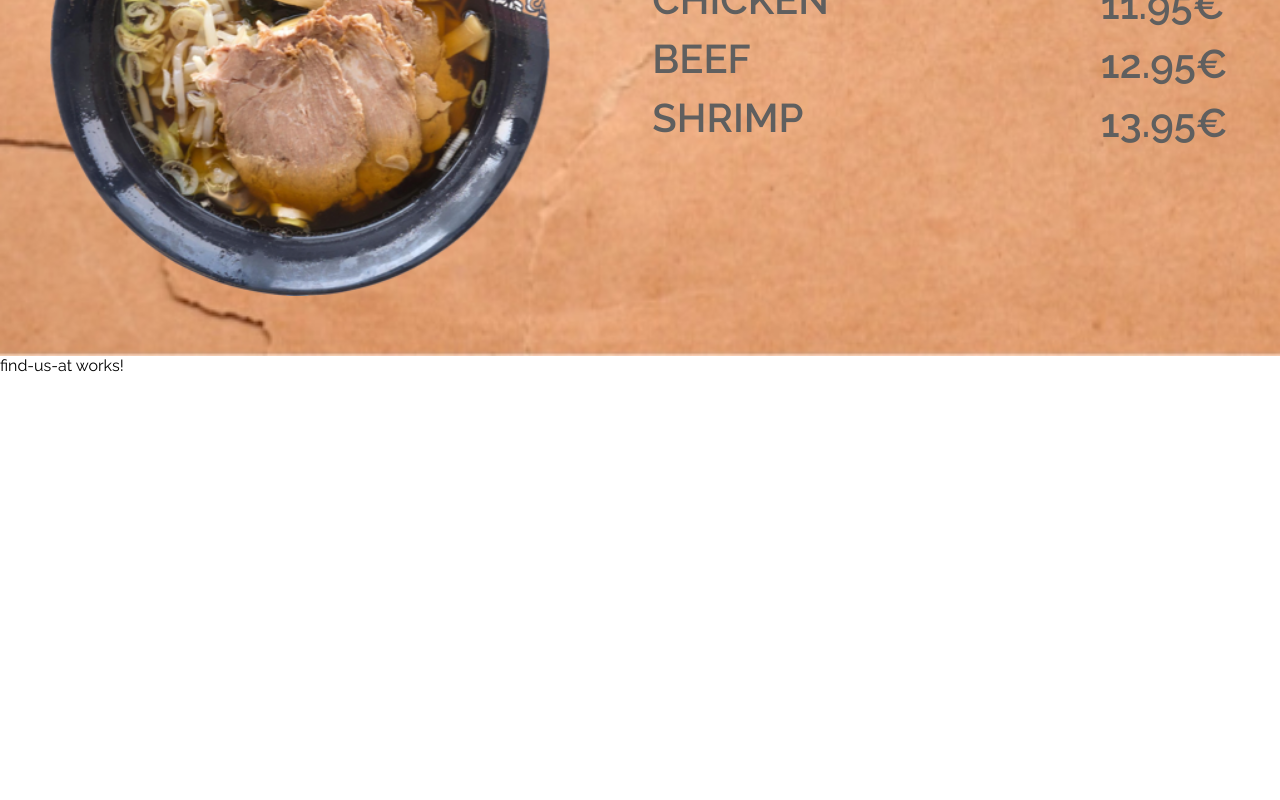
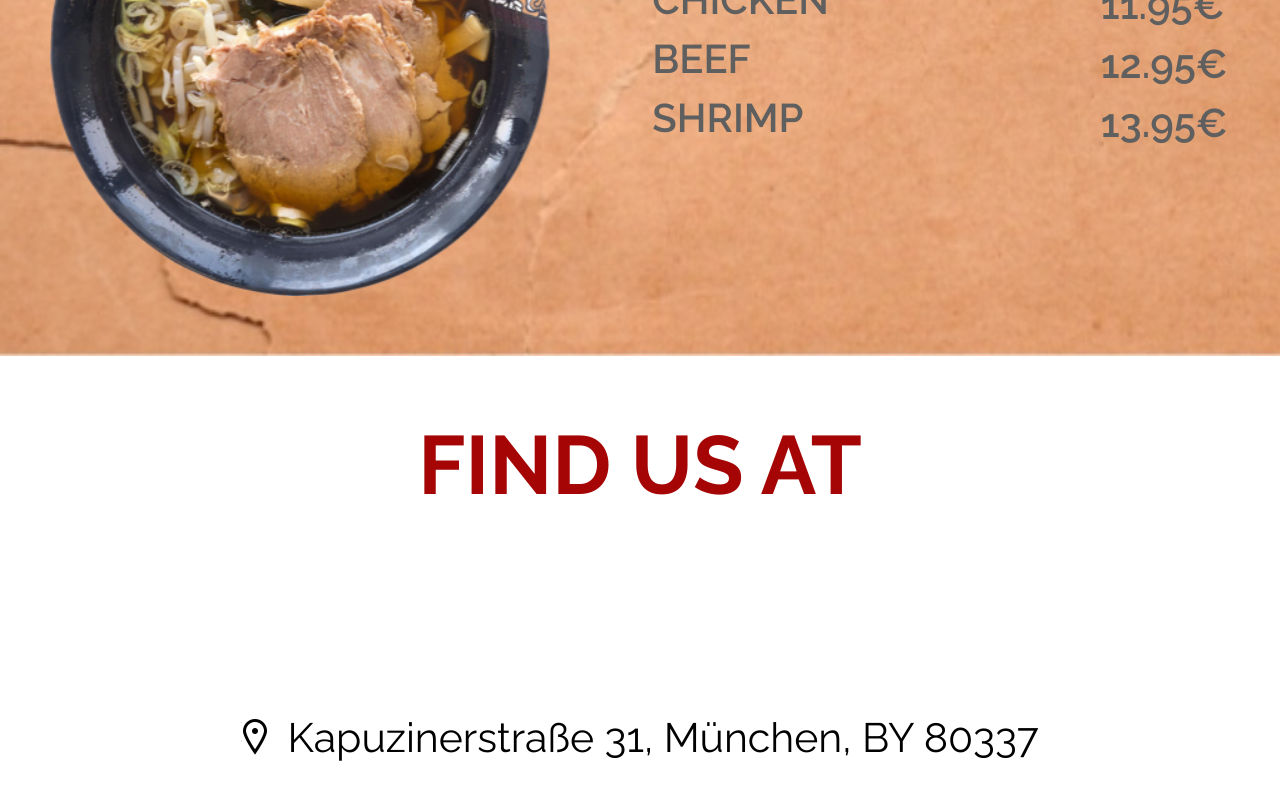
Before and after one commit to MarioWinter/Sekura17, an Angular app: page / in a window 1280 px wide. Shown: the part 3305-4105 px from the top of the page. Before the commit the page ends 3680 px from the top, so only its background shows below. Built offline with nearby package versions, Linux system fonts and the light colour scheme.

Commit message:
find us at section added

```diff
--- a/src/app/main-content/find-us-at/find-us-at.component.html
+++ b/src/app/main-content/find-us-at/find-us-at.component.html
@@ -1 +1,17 @@
-<p>find-us-at works!</p>
+<div class="find-us-at-container">
+    <section class="section-header">
+        <h2 id="finde_us_at">FIND US AT</h2>
+    </section>
+    <div class="address">
+        <img src="./../../../assets/img/LO.png" alt="location_logo" />
+        <span>Kapuzinerstraße 31, München, BY 80337</span>
+    </div>
+</div>
+<iframe
+    src="https://www.google.com/maps/embed?pb=!1m18!1m12!1m3!1d51545.282713698296!2d11.598974541195558!3d48.139622488187044!2m3!1f0!2f0!3f0!3m2!1i1024!2i768!4f13.1!3m3!1m2!1s0x479e75f36c05b20b%3A0x2996a217cddfb5ce!2sSakura%20Sushi%20Bar!5e0!3m2!1sde!2sde!4v1682018265675!5m2!1sde!2sde"
+    style="border: 0"
+    allowfullscreen=""
+    loading="lazy"
+    referrerpolicy="no-referrer-when-downgrade"
+>
+</iframe>
--- a/src/app/main-content/find-us-at/find-us-at.component.scss
+++ b/src/app/main-content/find-us-at/find-us-at.component.scss
@@ -0,0 +1,20 @@
+@import "./../../../styles.scss";
+div {
+    padding: 6rem 0rem;
+    .address {
+        display: flex;
+        justify-content: center;
+        align-items: center;
+        font-size: 4.1rem;
+        gap: 2rem;
+        img {
+            height: 3.6rem;
+            object-fit: contain;
+        }
+    }
+}
+
+iframe {
+    width: 100%;
+    height: 61rem;
+}
```
